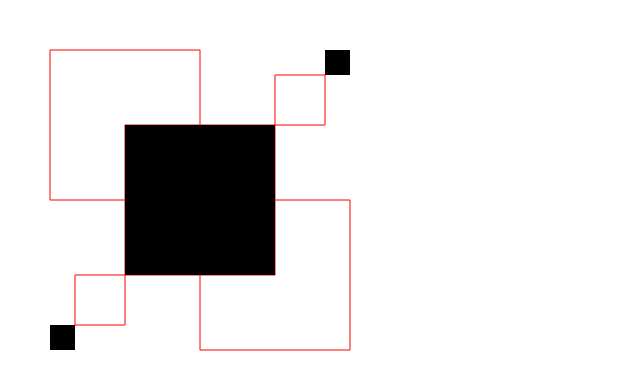
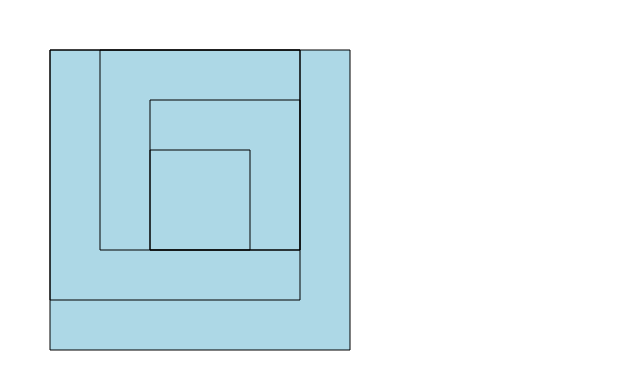
Before and after one commit to EHB-MCT/dev1-exercises-LiamMosselmans, a plain HTML site: page index.html in a window 1280 px wide. Shown: the whole page, without its empty margins (0-640 px from the left). Drawn offline with Linux system fonts and the light colour scheme.

Commit message:
1-4 recreated example using layering

```diff
--- /dev/null
+++ b/exercises/1-functions/1-4-layers.js
@@ -0,0 +1,19 @@
+let canvas = document.querySelector('canvas');
+canvas.width = window.innerWidth;
+canvas.height = window.innerHeight;
+let context = canvas.getContext('2d');
+context.fillStyle = 'lightblue';
+context.strokeStyle = 'black';
+
+drawLayers();
+
+function drawLayers() {
+    context.beginPath();
+    context.rect(50,50,300,300);
+    context.rect(50,50,250,250);
+    context.rect(100,50,200,200);
+    context.rect(150,100,150,150);
+    context.rect(150,150,100,100);
+    context.fill();
+    context.stroke();
+}
--- a/index.html
+++ b/index.html
@@ -1,7 +1,7 @@
 <html>
 
 <head>
-    <script src="exercises/1-functions/1-3-rectangles.js" type="module"></script>
+    <script src="exercises/1-functions/1-4-layers.js" type="module"></script>
     <link rel="stylesheet" type="text/css" href="styles/index.css" />
 </head>
 
```
